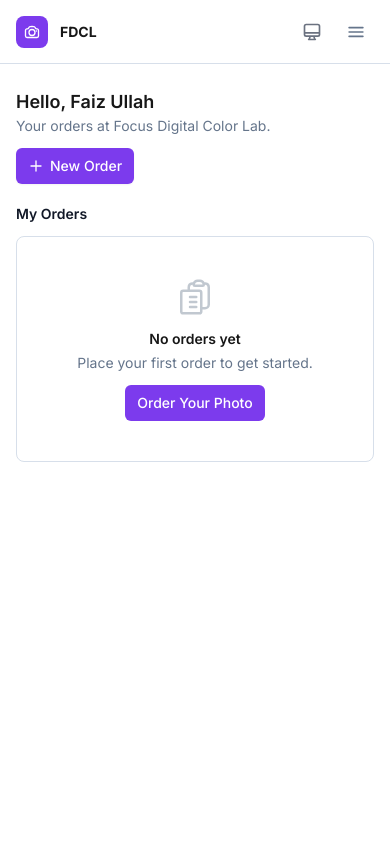
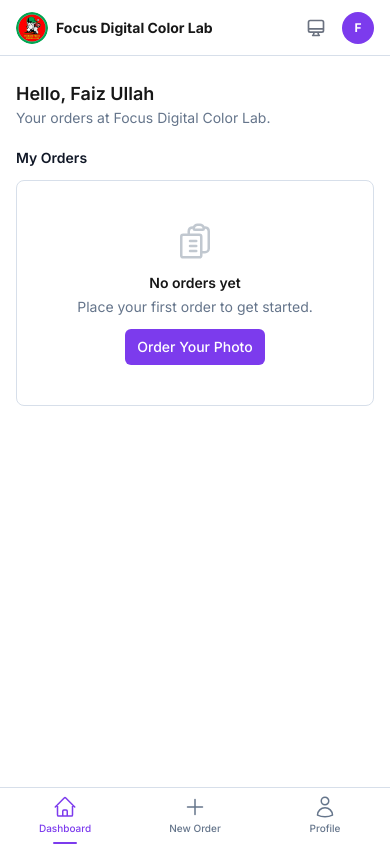
Before and after one commit to iAhmedMusa/project-fdcl, a Laravel app: page /dashboard in a window 390 px wide. Run offline with Laravel 12, Linux system fonts and the light colour scheme; a user stored in the database is signed in; data comes from the database, SQL or seed files in the repository; data that the repository does not hold is empty; style sheets or scripts are compiled from the project's sources; some libraries are stand-ins or nearby versions.

Commit message:
Customer facing UI fix

```diff
--- a/src/resources/js/Layouts/CustomerLayout.jsx
+++ b/src/resources/js/Layouts/CustomerLayout.jsx
@@ -7,9 +7,13 @@ const navigation = [
     {
         name: 'Dashboard',
         href: '/dashboard',
-        routeName: 'customer.dashboard',
         icon: (
-            <svg className="h-4 w-4" fill="none" viewBox="0 0 24 24" stroke="currentColor" strokeWidth={1.5}>
+            <svg className="h-5 w-5" fill="none" viewBox="0 0 24 24" stroke="currentColor" strokeWidth={1.5}>
+                <path strokeLinecap="round" strokeLinejoin="round" d="m2.25 12 8.954-8.955c.44-.439 1.152-.439 1.591 0L21.75 12M4.5 9.75v10.125c0 .621.504 1.125 1.125 1.125H9.75v-4.875c0-.621.504-1.125 1.125-1.125h2.25c.621 0 1.125.504 1.125 1.125V21h4.125c.621 0 1.125-.504 1.125-1.125V9.75M8.25 21h8.25" />
+            </svg>
+        ),
+        mobileIcon: (
+            <svg className="h-6 w-6" fill="none" viewBox="0 0 24 24" stroke="currentColor" strokeWidth={1.5}>
                 <path strokeLinecap="round" strokeLinejoin="round" d="m2.25 12 8.954-8.955c.44-.439 1.152-.439 1.591 0L21.75 12M4.5 9.75v10.125c0 .621.504 1.125 1.125 1.125H9.75v-4.875c0-.621.504-1.125 1.125-1.125h2.25c.621 0 1.125.504 1.125 1.125V21h4.125c.621 0 1.125-.504 1.125-1.125V9.75M8.25 21h8.25" />
             </svg>
         ),
@@ -17,20 +21,28 @@ const navigation = [
     {
         name: 'New Order',
         href: '/order',
-        routeName: 'order.create',
+        highlight: true,
         icon: (
             <svg className="h-4 w-4" fill="none" viewBox="0 0 24 24" stroke="currentColor" strokeWidth={1.5}>
                 <path strokeLinecap="round" strokeLinejoin="round" d="M12 4.5v15m7.5-7.5h-15" />
             </svg>
         ),
-        highlight: true,
+        mobileIcon: (
+            <svg className="h-6 w-6" fill="none" viewBox="0 0 24 24" stroke="currentColor" strokeWidth={1.5}>
+                <path strokeLinecap="round" strokeLinejoin="round" d="M12 4.5v15m7.5-7.5h-15" />
+            </svg>
+        ),
     },
     {
         name: 'Profile',
         href: '/profile',
-        routeName: 'profile.edit',
         icon: (
             <svg className="h-4 w-4" fill="none" viewBox="0 0 24 24" stroke="currentColor" strokeWidth={1.5}>
+                <path strokeLinecap="round" strokeLinejoin="round" d="M15.75 6a3.75 3.75 0 1 1-7.5 0 3.75 3.75 0 0 1 7.5 0ZM4.501 20.118a7.5 7.5 0 0 1 14.998 0A17.933 17.933 0 0 1 12 21.75c-2.676 0-5.216-.584-7.499-1.632Z" />
+            </svg>
+        ),
+        mobileIcon: (
+            <svg className="h-6 w-6" fill="none" viewBox="0 0 24 24" stroke="currentColor" strokeWidth={1.5}>
                 <path strokeLinecap="round" strokeLinejoin="round" d="M15.75 6a3.75 3.75 0 1 1-7.5 0 3.75 3.75 0 0 1 7.5 0ZM4.501 20.118a7.5 7.5 0 0 1 14.998 0A17.933 17.933 0 0 1 12 21.75c-2.676 0-5.216-.584-7.499-1.632Z" />
             </svg>
         ),
@@ -40,8 +52,8 @@ const navigation = [
 export default function CustomerLayout({ children }) {
     const { auth } = usePage().props;
     const user = auth.user;
-    const [mobileMenuOpen, setMobileMenuOpen] = useState(false);
     const [collapsed, setCollapsed] = useState(false);
+    const [showLogoutModal, setShowLogoutModal] = useState(false);
     useFlash();
 
     const currentPath = window.location.pathname;
@@ -55,7 +67,7 @@ export default function CustomerLayout({ children }) {
     return (
         <div className="flex h-screen overflow-hidden bg-background">
             {/* Desktop Sidebar */}
-            <aside className={`hidden flex-col border-r bg-card lg:flex sticky top-0 h-screen overflow-y-auto transition-all duration-300 ${collapsed ? 'w-16' : 'w-64'}`}>
+            <aside className={`hidden flex-col border-r bg-card sticky top-0 h-screen overflow-y-auto transition-all duration-300 lg:flex ${collapsed ? 'w-16' : 'w-64'}`}>
                 {/* Logo & Brand */}
                 <div className={`flex h-16 items-center border-b ${collapsed ? 'justify-center px-0' : 'gap-3 px-4'}`}>
                     <div className="flex h-9 w-9 shrink-0 items-center justify-center rounded-lg bg-primary">
@@ -171,79 +183,90 @@ export default function CustomerLayout({ children }) {
             </aside>
 
             <div className="flex min-w-0 flex-1 flex-col">
-                {/* Mobile header */}
-                <header className="sticky top-0 z-50 flex h-16 items-center justify-between border-b bg-card px-4 lg:hidden">
-                    <div className="flex items-center gap-3">
-                        <div className="flex h-8 w-8 items-center justify-center rounded-lg bg-primary">
-                            <svg className="h-4 w-4 text-primary-foreground" fill="none" viewBox="0 0 24 24" stroke="currentColor" strokeWidth={2}>
-                                <path strokeLinecap="round" strokeLinejoin="round" d="M6.827 6.175A2.31 2.31 0 0 1 5.186 7.23c-.38.054-.757.112-1.134.175C2.999 7.58 2.25 8.507 2.25 9.574V18a2.25 2.25 0 0 0 2.25 2.25h15A2.25 2.25 0 0 0 21.75 18V9.574c0-1.067-.75-1.994-1.802-2.169a47.865 47.865 0 0 0-1.134-.175 2.31 2.31 0 0 1-1.64-1.055l-.822-1.316a2.192 2.192 0 0 0-1.736-1.039 48.774 48.774 0 0 0-5.232 0 2.192 2.192 0 0 0-1.736 1.039l-.821 1.316Z" />
-                                <path strokeLinecap="round" strokeLinejoin="round" d="M16.5 12.75a4.5 4.5 0 1 1-9 0 4.5 4.5 0 0 1 9 0ZM18.75 10.5h.008v.008h-.008V10.5Z" />
-                            </svg>
-                        </div>
-                        <span className="text-sm font-bold">FDCL</span>
-                    </div>
+                {/* Mobile header — app-like, minimal */}
+                <header className="sticky top-0 z-50 flex h-14 items-center justify-between border-b bg-card px-4 lg:hidden">
+                    <a href="/" className="flex items-center gap-2">
+                        <img src="/images/logo.png" alt="FDCL" className="h-8 w-8 rounded-full" />
+                        <span className="text-sm font-bold">Focus Digital Color Lab</span>
+                    </a>
                     <div className="flex items-center gap-2">
                         <ThemeToggle />
-                        <button
-                            onClick={() => setMobileMenuOpen(!mobileMenuOpen)}
-                            className="rounded-lg p-2 text-muted-foreground hover:bg-muted"
+                        <Link
+                            href={route('logout')}
+                            method="post"
+                            as="button"
+                            title="Sign out"
+                            onClick={(e) => { e.preventDefault(); setShowLogoutModal(true); }}
+                            className="flex h-8 w-8 items-center justify-center rounded-full bg-primary text-xs font-bold text-primary-foreground"
                         >
-                            {mobileMenuOpen ? (
-                                <svg className="h-5 w-5" fill="none" viewBox="0 0 24 24" stroke="currentColor" strokeWidth={2}>
-                                    <path strokeLinecap="round" strokeLinejoin="round" d="M6 18 18 6M6 6l12 12" />
-                                </svg>
-                            ) : (
-                                <svg className="h-5 w-5" fill="none" viewBox="0 0 24 24" stroke="currentColor" strokeWidth={2}>
-                                    <path strokeLinecap="round" strokeLinejoin="round" d="M3.75 6.75h16.5M3.75 12h16.5m-16.5 5.25h16.5" />
-                                </svg>
-                            )}
-                        </button>
+                            {user.name.charAt(0).toUpperCase()}
+                        </Link>
                     </div>
                 </header>
 
-                {mobileMenuOpen && (
-                    <div className="border-b bg-card px-4 py-3 lg:hidden">
-                        <nav className="space-y-1">
+                {/* Mobile logout confirmation modal */}
+                {showLogoutModal && (
+                    <>
+                        <div className="fixed inset-0 z-50 bg-black/50 lg:hidden" onClick={() => setShowLogoutModal(false)} />
+                        <div className="fixed bottom-0 left-0 right-0 z-50 rounded-t-2xl border-t bg-card p-6 shadow-xl lg:hidden">
+                            <div className="mx-auto mb-4 h-1 w-10 rounded-full bg-muted-foreground/30" />
+                            <div className="mb-1 text-center">
+                                <div className="mx-auto mb-3 flex h-12 w-12 items-center justify-center rounded-full bg-destructive/10">
+                                    <svg className="h-6 w-6 text-destructive" fill="none" viewBox="0 0 24 24" stroke="currentColor" strokeWidth={1.5}>
+                                        <path strokeLinecap="round" strokeLinejoin="round" d="M15.75 9V5.25A2.25 2.25 0 0 0 13.5 3h-6a2.25 2.25 0 0 0-2.25 2.25v13.5A2.25 2.25 0 0 0 7.5 21h6a2.25 2.25 0 0 0 2.25-2.25V15m3 0 3-3m0 0-3-3m3 3H9" />
+                                    </svg>
+                                </div>
+                                <h3 className="text-base font-semibold">Sign out?</h3>
+                                <p className="mt-1 text-sm text-muted-foreground">You'll need to log in again to access your account.</p>
+                            </div>
+                            <div className="mt-5 flex flex-col gap-2">
+                                <Link
+                                    href={route('logout')}
+                                    method="post"
+                                    as="button"
+                                    className="w-full rounded-lg bg-destructive py-2.5 text-sm font-semibold text-destructive-foreground hover:bg-destructive/90"
+                                >
+                                    Sign out
+                                </Link>
+                                <button
+                                    onClick={() => setShowLogoutModal(false)}
+                                    className="w-full rounded-lg border py-2.5 text-sm font-medium text-muted-foreground hover:bg-muted"
+                                >
+                                    Cancel
+                                </button>
+                            </div>
+                        </div>
+                    </>
+                )}
+
+                {/* Mobile bottom tab bar */}
+                <nav className="fixed bottom-0 left-0 right-0 z-50 border-t bg-card lg:hidden" style={{ paddingBottom: 'env(safe-area-inset-bottom)' }}>
+                    <div className="flex items-center justify-around">
                         {navigation.map((item) => {
                             const active = isActive(item);
                             return (
                                 <Link
                                     key={item.name}
                                     href={item.href}
-                                        onClick={() => setMobileMenuOpen(false)}
-                                        className={`flex items-center gap-3 rounded-lg px-3 py-2.5 text-sm font-medium transition-colors ${
+                                    className={`flex min-h-[56px] flex-1 flex-col items-center justify-center gap-0.5 px-2 pt-1.5 pb-2 text-[10px] font-medium transition-colors ${
                                         active
-                                                ? 'bg-primary text-primary-foreground'
-                                                : 'text-muted-foreground hover:bg-muted'
+                                            ? 'text-primary'
+                                            : 'text-muted-foreground hover:text-foreground'
                                     }`}
                                 >
-                                        {item.icon}
-                                        {item.name}
+                                    {item.mobileIcon}
+                                    <span>{item.name}</span>
+                                    {active && (
+                                        <span className="absolute bottom-0 h-0.5 w-6 rounded-full bg-primary" />
+                                    )}
                                 </Link>
                             );
                         })}
+                    </div>
                 </nav>
-                        <div className="mt-3 flex items-center gap-3 border-t pt-3">
-                            <div className="flex h-9 w-9 items-center justify-center rounded-full bg-primary text-sm font-bold text-primary-foreground">
-                                {user.name.charAt(0).toUpperCase()}
-                            </div>
-                            <div className="min-w-0 flex-1">
-                                <p className="truncate text-sm font-semibold">{user.name}</p>
-                            </div>
-                            <Link
-                                href={route('logout')}
-                                method="post"
-                                as="button"
-                                className="rounded-lg px-3 py-1.5 text-xs font-medium text-muted-foreground hover:bg-muted"
-                            >
-                                Sign out
-                            </Link>
-                        </div>
-                    </div>
-                )}
 
                 <main className="flex-1 overflow-y-auto">
-                    <div className="mx-auto max-w-5xl px-4 py-6 sm:px-6 lg:px-8">
+                    <div className="mx-auto max-w-5xl px-4 py-6 pb-24 sm:px-6 lg:px-8 lg:pb-6">
                         {children}
                     </div>
                 </main>
--- a/src/resources/js/Pages/Customer/Dashboard.jsx
+++ b/src/resources/js/Pages/Customer/Dashboard.jsx
@@ -27,7 +27,7 @@ export default function Dashboard({ auth, orders, photoRegistries }) {
                 </div>
                 <Link
                     href="/order"
-                    className="inline-flex items-center gap-1.5 rounded-md bg-primary px-3 py-2 text-sm font-medium text-primary-foreground shadow-sm hover:bg-primary/90"
+                    className="hidden sm:inline-flex items-center gap-1.5 rounded-md bg-primary px-3 py-2 text-sm font-medium text-primary-foreground shadow-sm hover:bg-primary/90"
                 >
                     <svg className="h-4 w-4" fill="none" viewBox="0 0 24 24" stroke="currentColor" strokeWidth={2}>
                         <path strokeLinecap="round" strokeLinejoin="round" d="M12 4.5v15m7.5-7.5h-15" />
```
Lines whose indentation alone changed are shown as unchanged.
